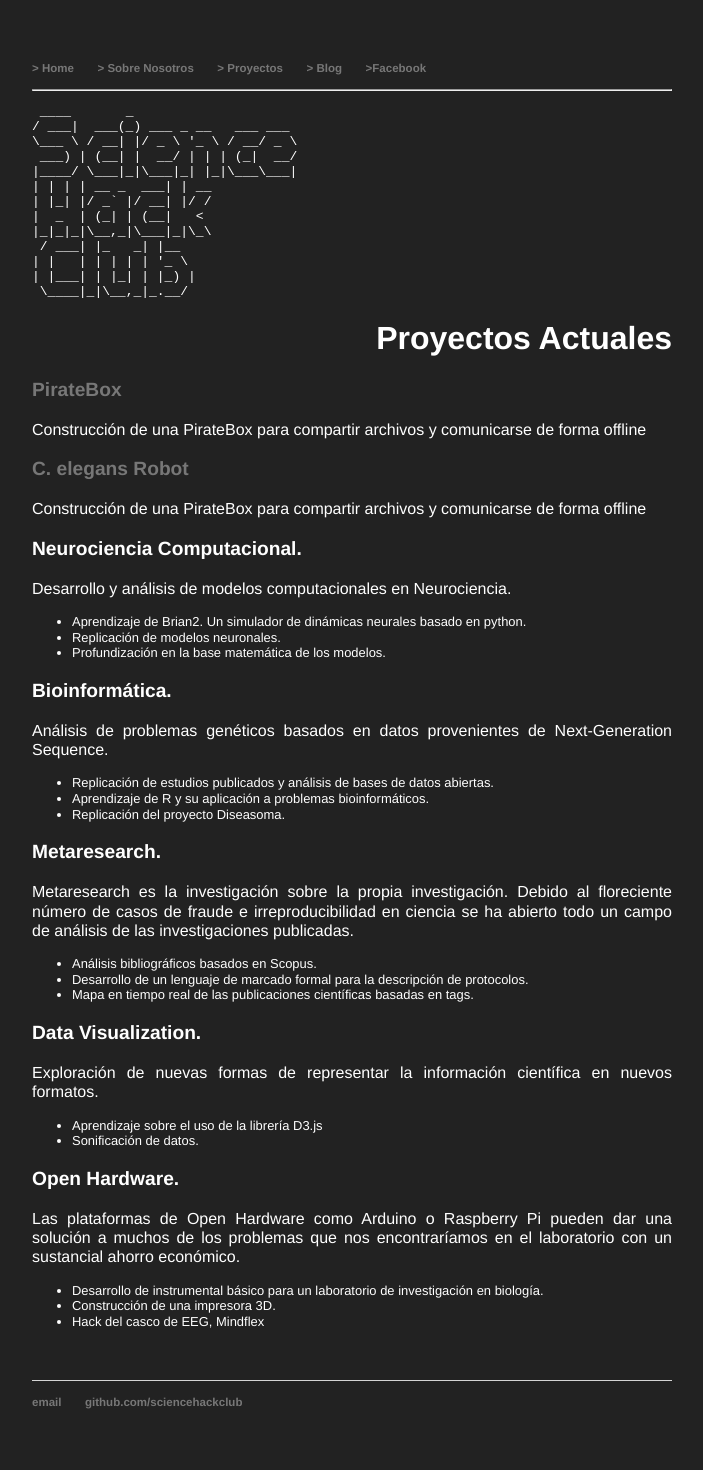
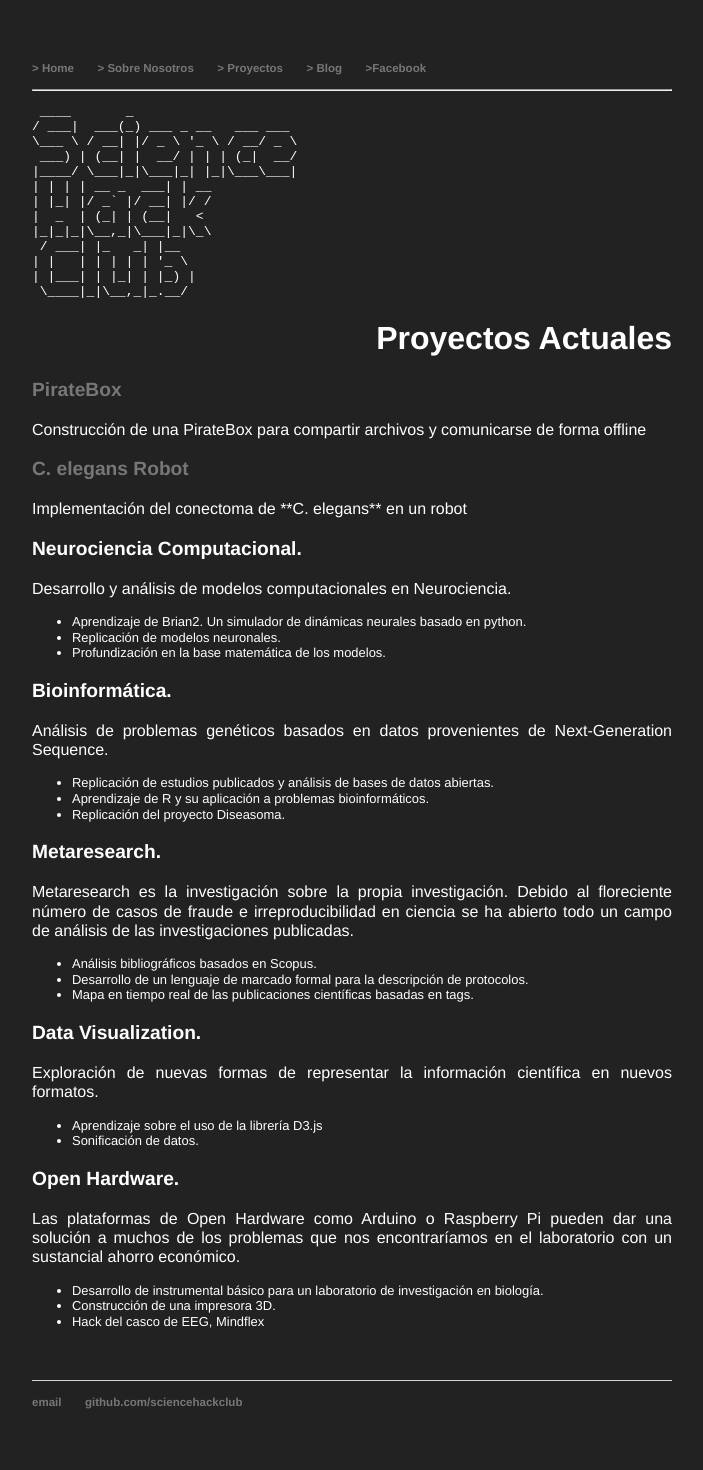
Before and after one commit to ScienceHackClub/sciencehackclub.github.io, a Jekyll site: the page built from pro/pro.html, in a window 1280 px wide. Shown: the whole page, without its empty margins (28-731 px from the left). Built offline with Jekyll 4.4.1, drawn with Linux system fonts in a browser that asks for light colours.

```diff
--- a/pro/pro.html
+++ b/pro/pro.html
@@ -9,8 +9,8 @@ title: SHC/proyectos
     <h3><a href="/pro/piratebox/piratebox.html">PirateBox</a></h3>
     <p>Construcción de una PirateBox para compartir archivos y comunicarse de forma offline</p>
 
-    <h3><a href="/pro/celegansrobot/celegansrobot.md">C. elegans Robot</a></h3>
-    <p>Construcción de una PirateBox para compartir archivos y comunicarse de forma offline</p>
+    <h3><a href="/pro/celegansrobot/celegansrobot">C. elegans Robot</a></h3>
+    <p>Implementación del conectoma de **C. elegans** en un robot</p>
 
     <h3 id="neurociencia-computacional-">Neurociencia Computacional.</h3>
     <p>Desarrollo y análisis de modelos computacionales en Neurociencia.</p>
```
Also changed, not shown: pro/celegansrobot/celegansrobot.md (+1 -1 lines).
